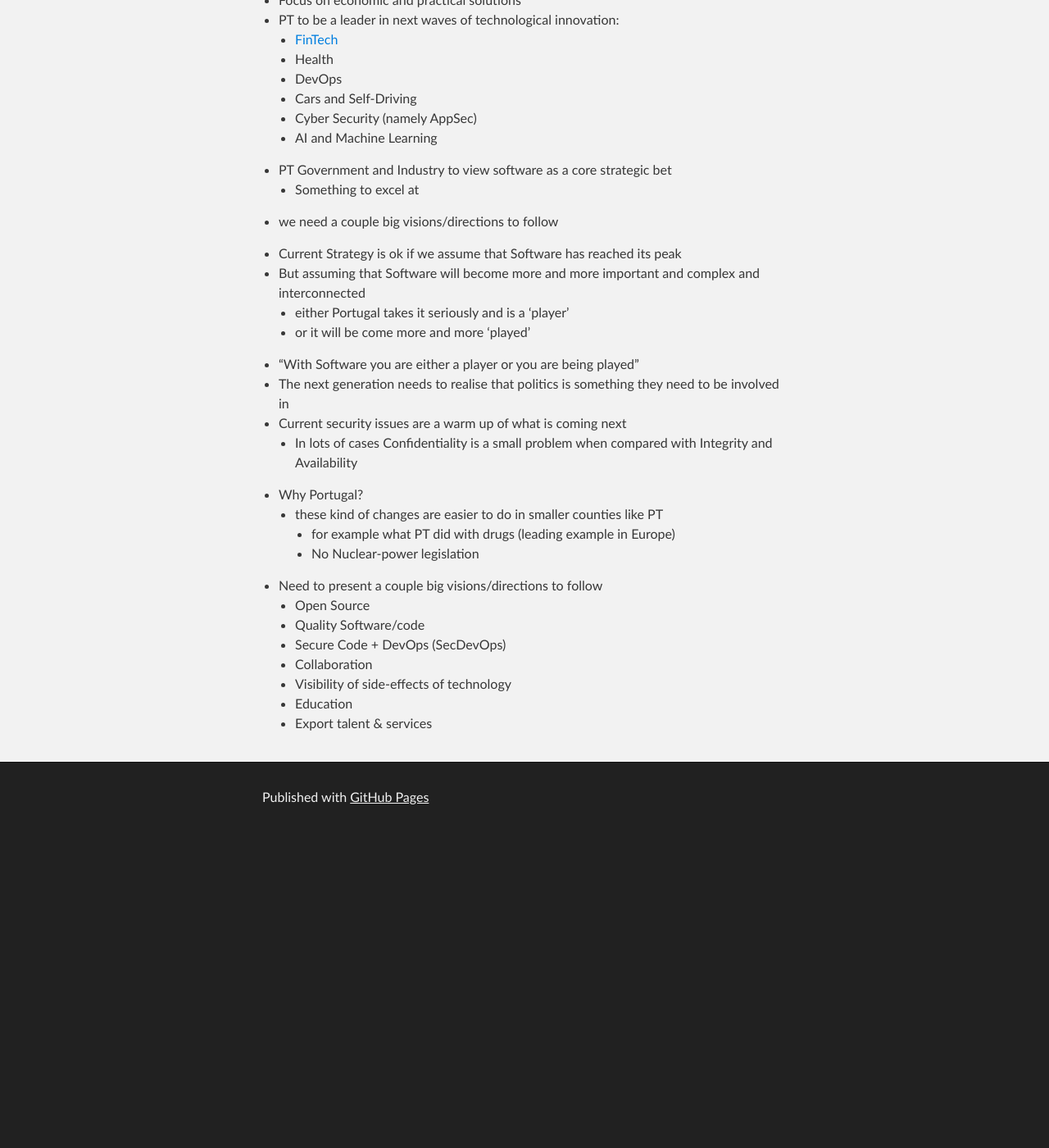
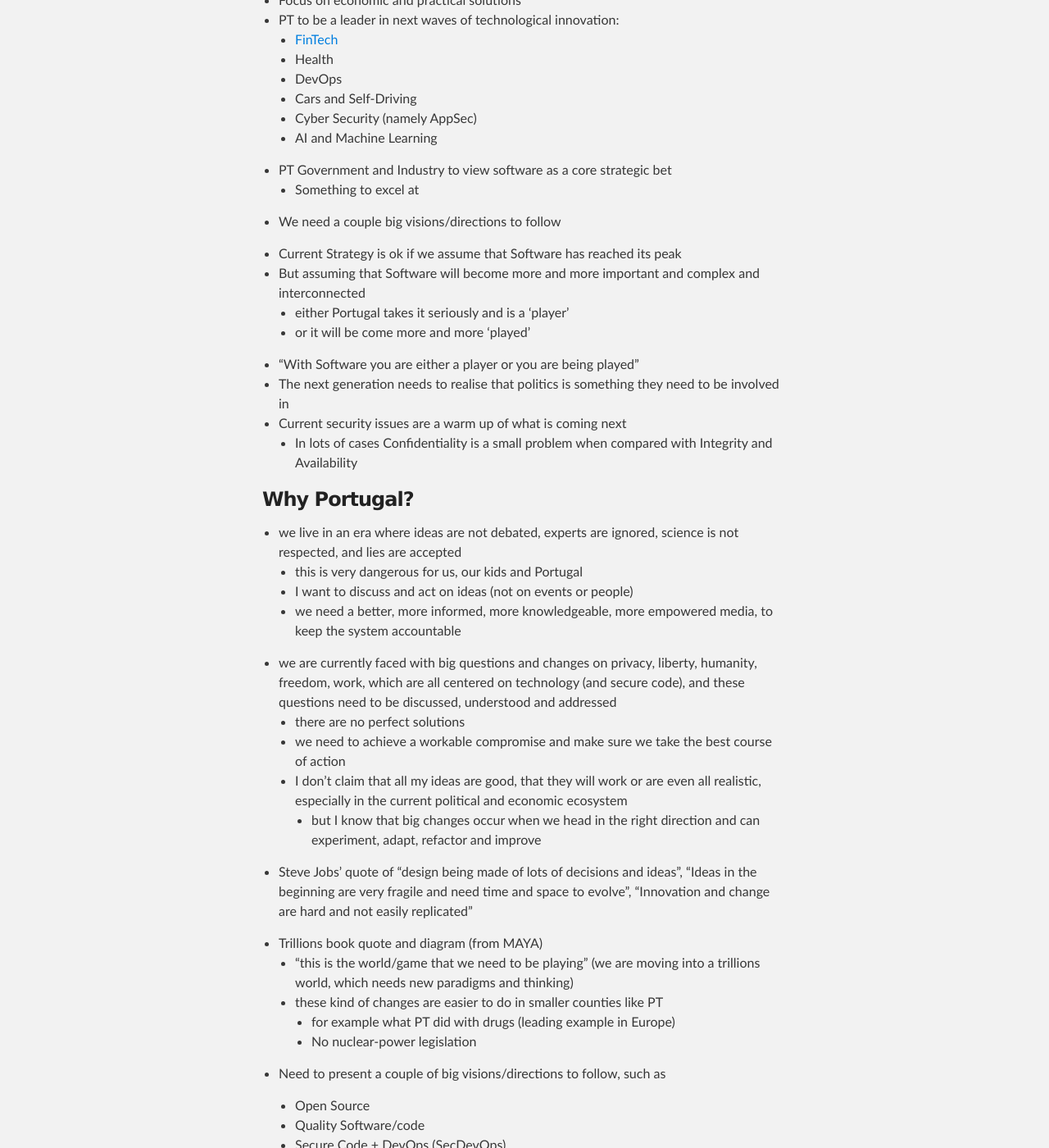
Before and after one commit to DinisCruz/Book_Hacking_Portugal, a Jekyll site: the page built from Research/Strategy.md, in a window 1280 px wide and 1400 px high, scrolled down 342 px. Shown: the whole window at 82% size. Built offline with Jekyll 4.4.1, drawn with Linux system fonts in a browser that asks for light colours; before the commit the page ends 1361 px from its top, so only the background shows below that.

Commit message:
Update Strategy.md

```diff
--- a/Research/Strategy.md
+++ b/Research/Strategy.md
@@ -17,7 +17,7 @@ type: research
   * PT Government and Industry to view software as a core strategic bet
     * Something to excel at
 
-  * we need a couple big visions/directions to follow
+  * We need a couple big visions/directions to follow
 
 
   * Current Strategy is ok if we assume that Software has reached its peak
@@ -29,18 +29,35 @@ type: research
   * Current security issues are a warm up of what is coming next
     * In lots of cases Confidentiality is a small problem when compared with Integrity and Availability
 
+### Why Portugal?
 
-  * Why Portugal?
-    * these kind of changes are easier to do in smaller counties like PT
-      * for example what PT did with drugs (leading example in Europe)
-      * No Nuclear-power legislation
+* we live in an era where ideas are not debated, experts are ignored, science is not respected, and lies are accepted
+  * this is very dangerous for us, our kids and Portugal
+  * I want to discuss and act on ideas (not on events or people)
+  * we need a better, more informed, more knowledgeable, more empowered media, to keep the system accountable
+
+* we are currently faced with big questions and changes on privacy, liberty, humanity, freedom, work, which are all centered on technology (and secure code), and these questions need to be discussed, understood and addressed
+  * there are no perfect solutions
+  * we need to achieve a workable compromise and make sure we take the best course of action
+  * I don't claim that all my ideas are good, that they will work or are even all realistic, especially in the current political and economic ecosystem
+    * but I know that big changes occur when we head in the right direction and can experiment, adapt, refactor and improve
 
 
-  * Need to present a couple big visions/directions to follow
-    * Open Source
-    * Quality Software/code
-    * Secure Code + DevOps (SecDevOps)
-    * Collaboration
-    * Visibility of side-effects of technology
-    * Education
-    * Export talent & services
+* Steve Jobs' quote of "design being made of lots of decisions and ideas", "Ideas in the beginning are very fragile and need time and space to evolve", "Innovation and change are hard and not easily replicated"
+
+* Trillions book quote and diagram  (from MAYA)
+  * "this is the world/game that we need to be playing" (we are moving into a trillions world, which needs new paradigms and thinking)
+  * these kind of changes are easier to do in smaller counties like PT
+    * for example what PT did with drugs (leading example in Europe)
+    * No nuclear-power legislation
+
+
+ * Need to present a couple of big visions/directions to follow, such as
+
+   * Open Source
+   * Quality Software/code
+   * Secure Code + DevOps (SecDevOps)
+   * Collaboration
+   * Visibility of side-effects of technology
+   * Education
+   * Export talent & services
```
